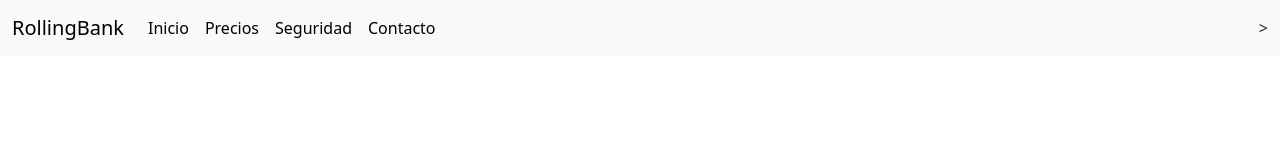
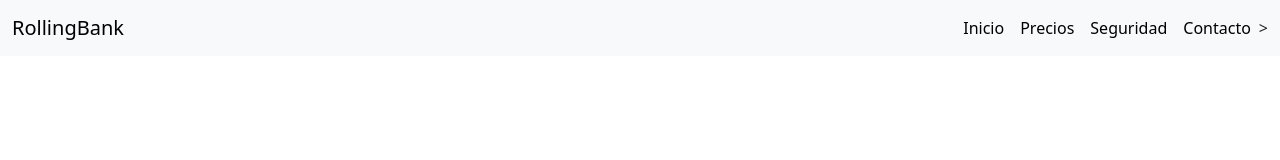
Before and after one commit to eugenioxcornejo/rollingbankc76i, a plain HTML site: page index.html in a window 1280 px wide. Drawn offline with nearby package versions, Linux system fonts and the light colour scheme.

Commit message:
cambie el navbar margin start

```diff
--- a/index.html
+++ b/index.html
@@ -23,7 +23,7 @@
                 <span class="navbar-toggler-icon"></span>
               </button>
               <div class="collapse navbar-collapse" id="navbarSupportedContent">
-                <ul class="navbar-nav me-auto mb-2 mb-lg-0">
+                <ul class="navbar-nav ms-auto mb-2 mb-lg-0">
                   <li class="nav-item">
                     <a class="nav-link active" aria-current="page" href="./index.html">Inicio</a>
                   </li>
```
